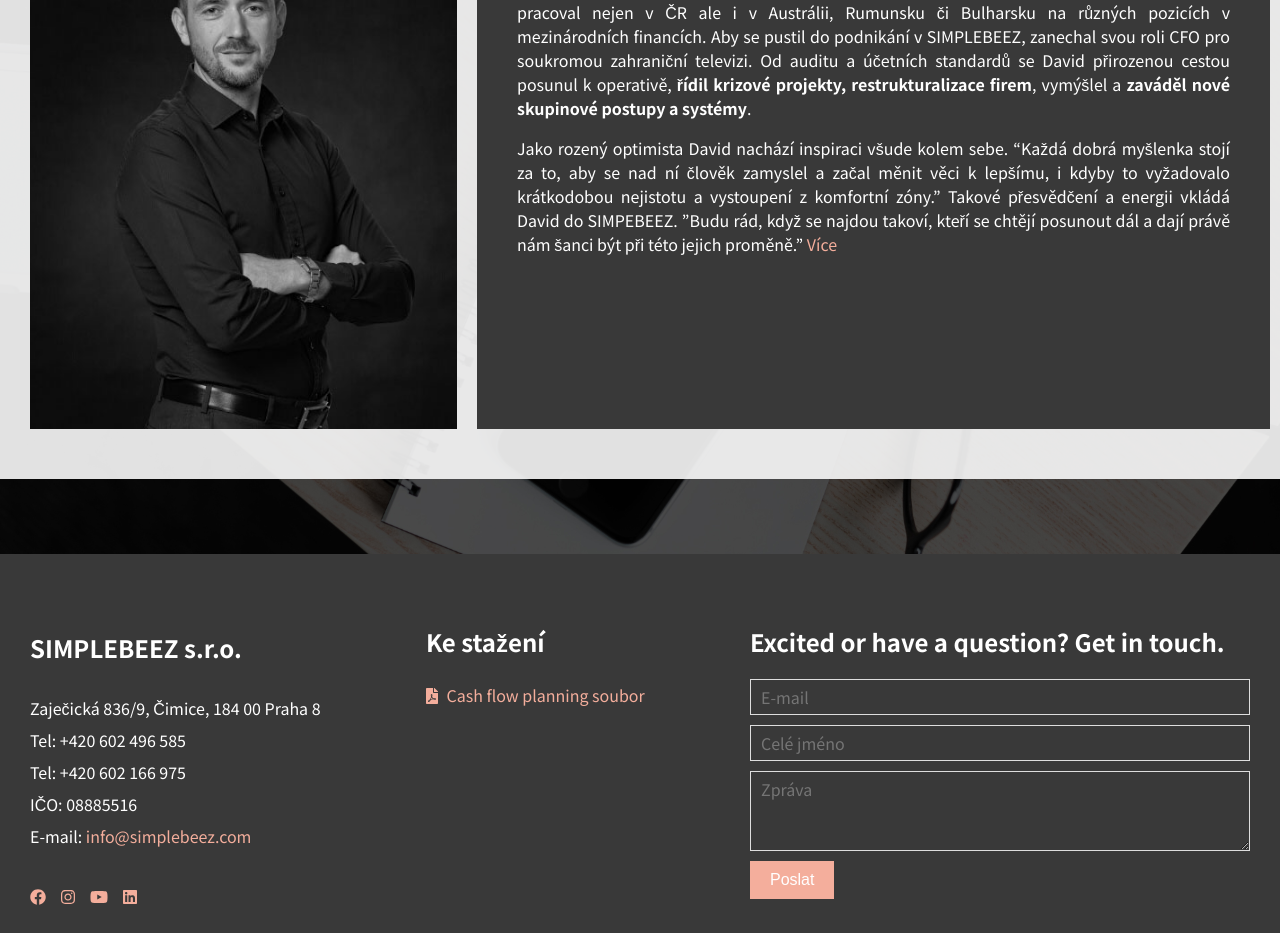
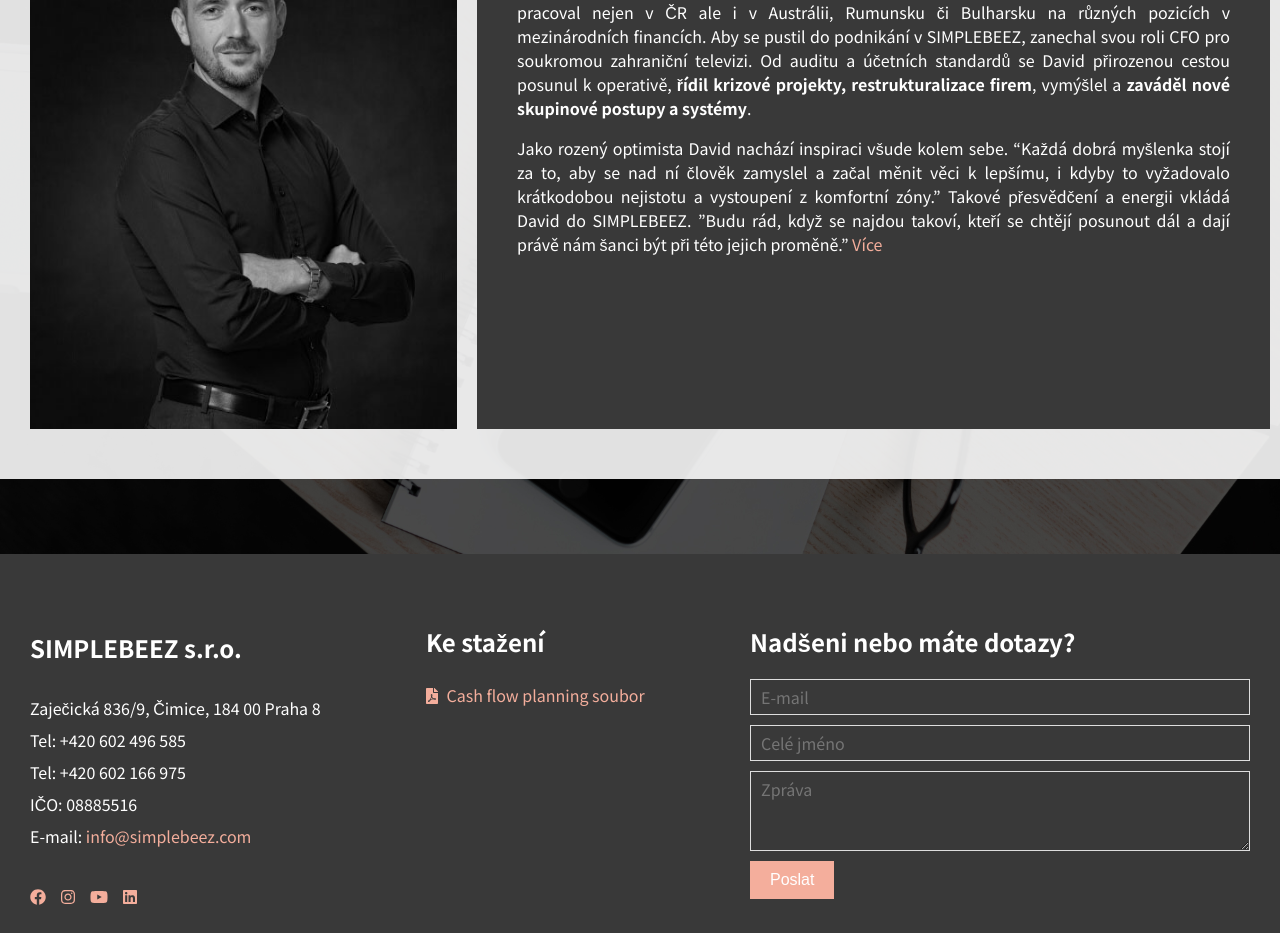
Before and after one commit to crdo/simplebeez, a Next.js app: page / in a window 1280 px wide. Shown: the part 7000-7933 px from the top of the page. Built offline with nearby package versions, Linux system fonts and the light colour scheme.

Commit message:
Drobnosti

```diff
--- a/components/about.tsx
+++ b/components/about.tsx
@@ -94,7 +94,7 @@ export default function About() {
                             projekty, restrukturalizace firem</b>, vymýšlel a <b>zaváděl nové skupinové postupy a systémy</b>.</p>
                                 <p>Jako rozený optimista David nachází inspiraci všude kolem sebe. “Každá dobrá myšlenka stojí za to, aby se nad ní člověk zamyslel a
                                 začal měnit věci k lepšímu, i kdyby to vyžadovalo krátkodobou nejistotu a vystoupení z komfortní zóny.” Takové přesvědčení a energii
-                                vkládá David do SIMPEBEEZ. ”Budu rád, když se najdou takoví, kteří se chtějí posunout dál a dají právě nám šanci být při této jejich
+                                vkládá David do SIMPLEBEEZ. ”Budu rád, když se najdou takoví, kteří se chtějí posunout dál a dají právě nám šanci být při této jejich
                                 proměně.” {!expand && <a onClick={() => setExpand(!expand)}>{expand ? 'Méně' : 'Více'}</a>}</p>
                                 {expand && <>
                                     <p>„Pro mě byla vždy efektivní komunikace a důvěra mezi lidmi klíčová. Excel je možná skvělý analytický nástroj, ale nelze se za něj
--- a/components/footer.tsx
+++ b/components/footer.tsx
@@ -37,7 +37,7 @@ export default function Footer() {
                     </div>
                 </div>
                 <div className="contact-form">
-                    <h2>Excited or have a question? Get in touch.</h2>
+                    <h2>Nadšeni nebo máte dotazy?</h2>
                     {/* <ContactForm /> */}
                     <MailForm />
                 </div>
```
